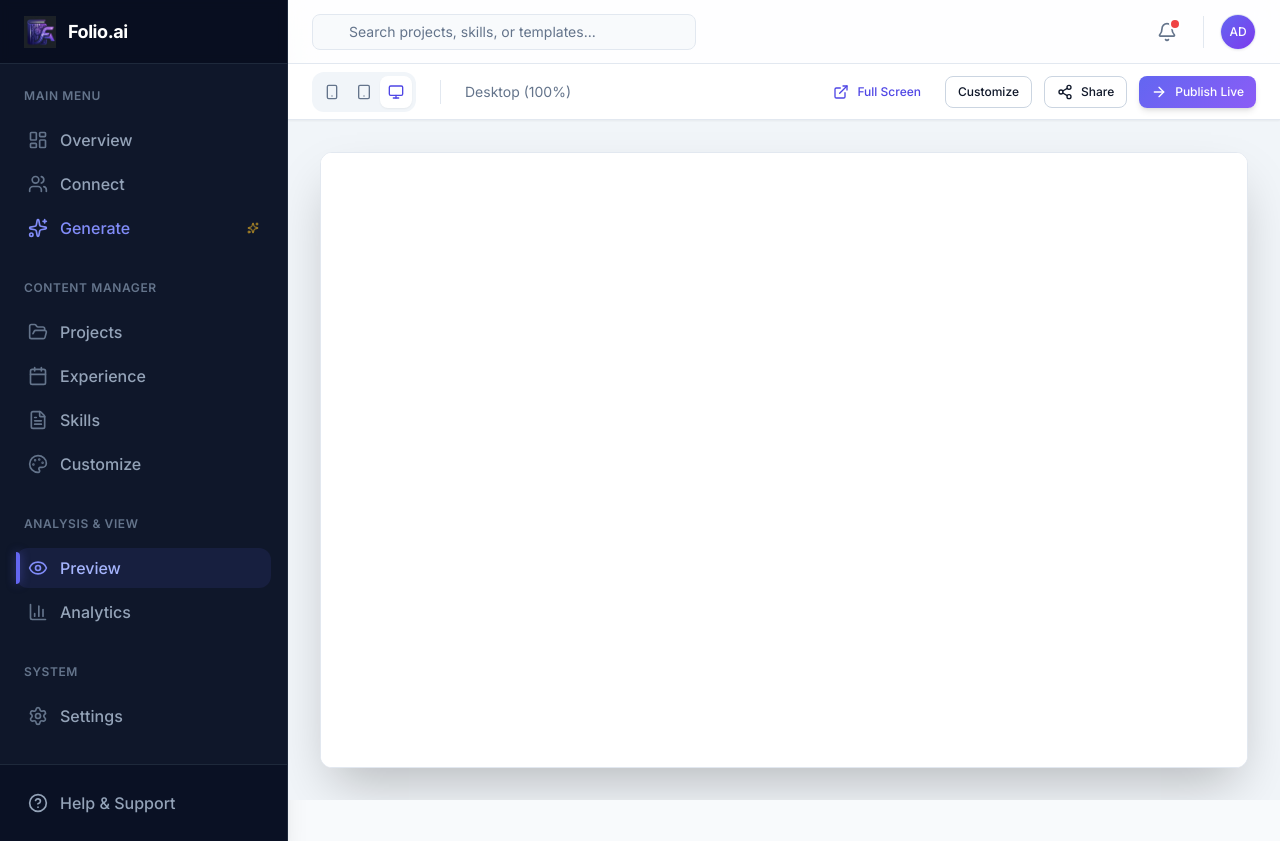
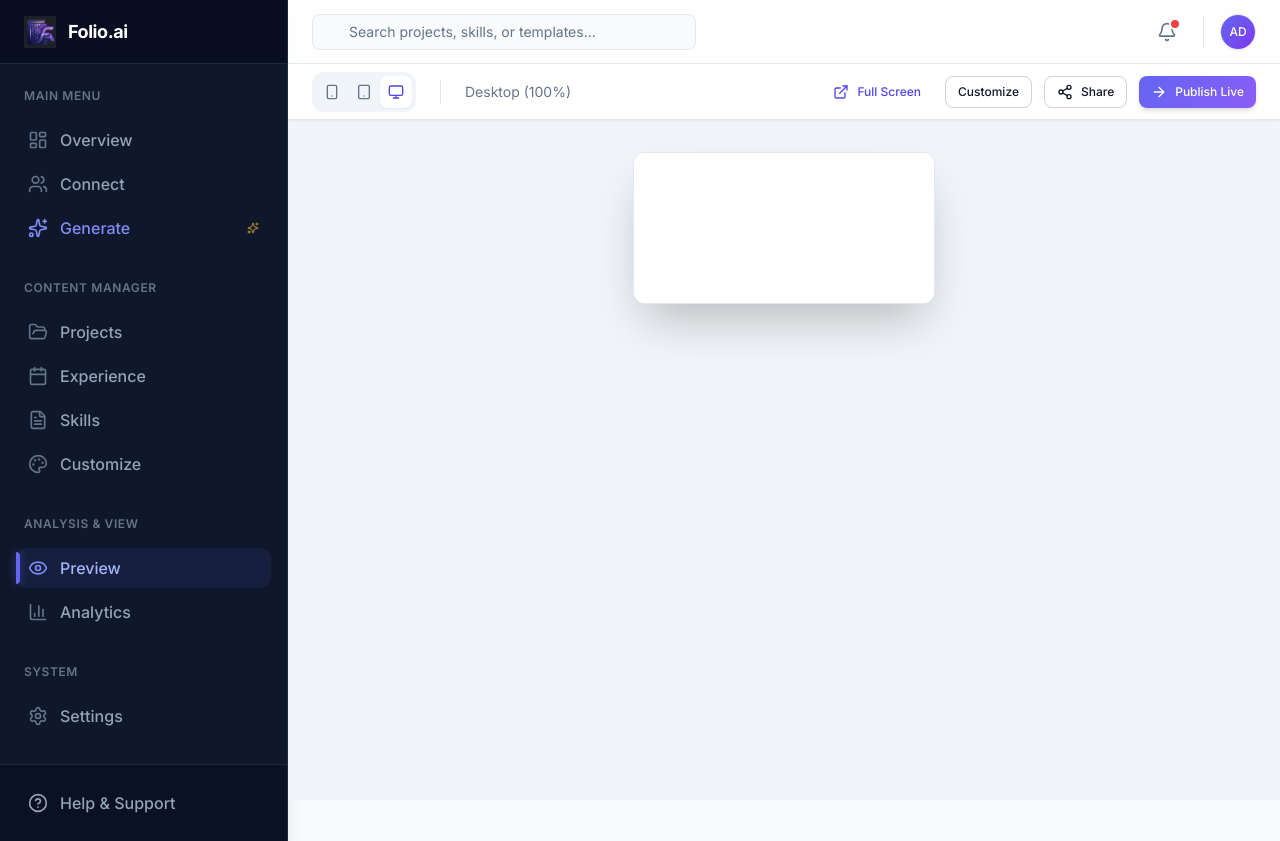
Before and after one commit to arnavps/resume-to-portfolio, a Next.js app: page /preview in a window 1280 px wide. Built offline with nearby package versions, Linux system fonts and the light colour scheme.

Commit message:
did changes+7

```diff
--- a/src/app/(dashboard)/preview/page.tsx
+++ b/src/app/(dashboard)/preview/page.tsx
@@ -81,14 +81,29 @@ export default function PreviewPage() {
       </div>
 
       {/* Preview Area */}
-      <div className="flex-1 overflow-hidden flex items-center justify-center bg-slate-100/50 dark:bg-black/20 p-8">
+      <div className="flex-1 overflow-y-auto custom-scrollbar flex items-start justify-center bg-slate-100/50 dark:bg-black/20 p-8">
+        <div
+          className="transition-transform duration-300 ease-in-out origin-top"
+          style={{
+            transform: `scale(${device === 'tablet' ? 0.75 : device === 'mobile' ? 0.9 : 1})`,
+            marginTop: device !== 'desktop' ? '20px' : '0',
+            marginBottom: '40px'
+          }}
+        >
           <div
             className={cn(
               "bg-white transition-all duration-500 ease-in-out shadow-2xl overflow-hidden border border-slate-200 dark:border-slate-800",
-            device === 'mobile' ? "w-[375px] h-[667px] rounded-[3rem] border-8 border-slate-900" :
+              device === 'mobile' ? "w-[375px] h-[812px] rounded-[3rem] border-8 border-slate-900" :
                 device === 'tablet' ? "w-[768px] h-[1024px] rounded-[2rem] border-8 border-slate-900" :
-                "w-full h-full rounded-lg"
+                  "w-full h-full rounded-lg" // Desktop should fit container, but we need fixed dimensions if we are scaling content?
+              // Actually for desktop in PreviewPage, we usually want fully responsive content filling the iframe.
             )}
+            style={device === 'desktop' ? { width: '100%', height: '100%' } : {}}
+          // Wait, for desktop, existing code was "w-full h-full".
+          // If we scale 1, we just need to ensure the container has height.
+          // The outer container "flex-1" has height. items-start means it might shrink?
+          // "h-[calc(100vh-...)]" on parent determines height.
+          // If device == desktop, we want it to fill the available space.
           >
             <iframe
               src={portfolioUrl}
@@ -98,5 +113,6 @@ export default function PreviewPage() {
           </div>
         </div>
       </div>
+    </div>
   );
 }
```
Lines whose indentation alone changed are shown as unchanged.
